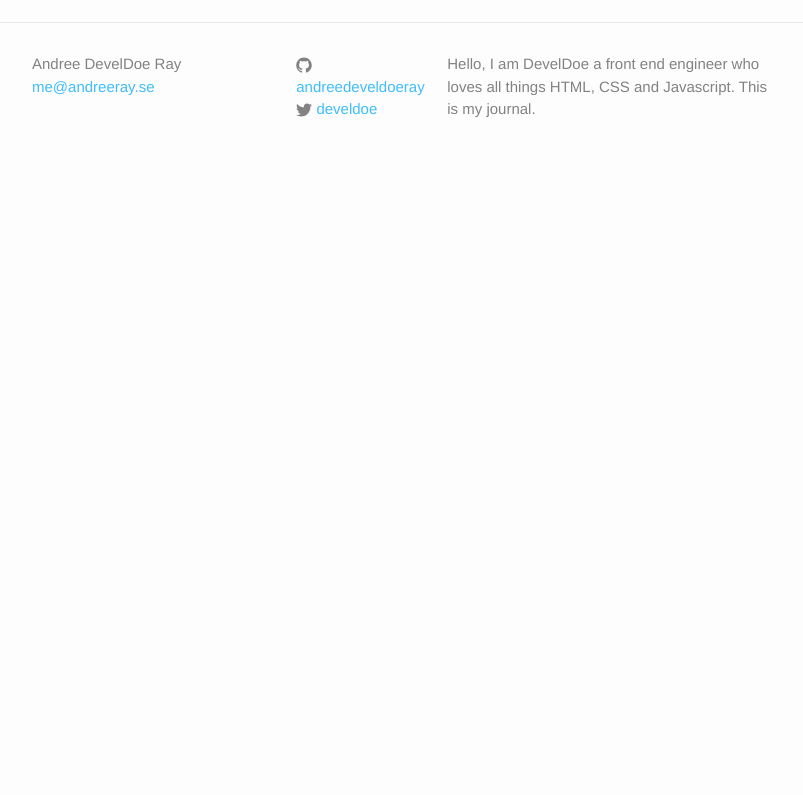
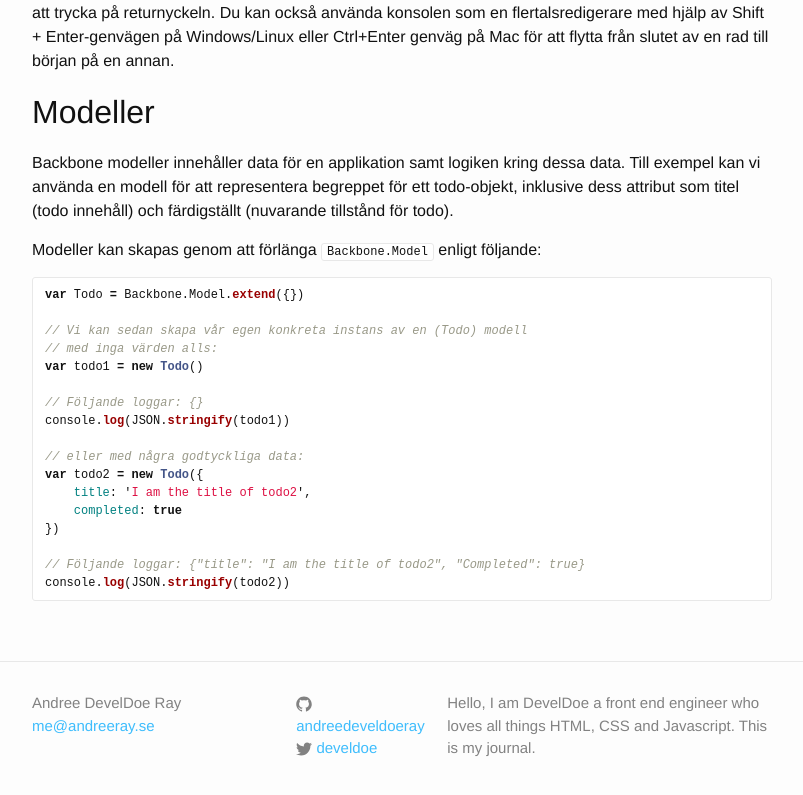
Before and after one commit to develdoe/develdoe.github.io, a Jekyll site: the page built from _posts/2017-10-30-backbonejs-basics.md, in a window 1280 px wide and 1400 px high, scrolled down 747 px. Shown: the part 580-1375 px from the top of the window, without its empty margins (238-1041 px from the left). Built offline with Jekyll 4.4.1, drawn with Linux system fonts in a browser that asks for light colours; before the commit the page ends 1508 px from its top, so only the background shows below that; some of the changed text lies outside the part shown.

Commit message:
Update 2017-10-30-backbonejs-basics.md

````diff
--- a/_posts/2017-10-30-backbonejs-basics.md
+++ b/_posts/2017-10-30-backbonejs-basics.md
@@ -32,3 +32,31 @@ De flesta exemplen kan också köras direkt från konsolen i webbläsarens utvec
 För Chrome kan du öppna DevTools via Chrome-menyn högst upp till höger: välj "Fler verktyg> verktyg för programmerare (eller F12)" eller alternativt använda genvägsknappen Control + Shift + I på Windows/Linux eller Kommando+Alternativ+I på Mac.
 
 ![devtools](https://addyosmani.com/backbone-fundamentals/img/devtools.png)
+
+Därefter växlar du till fliken Console, varifrån du kan skriva in och köra all typ av JavaScript-kod genom att trycka på returnyckeln. Du kan också använda konsolen som en flertalsredigerare med hjälp av Shift + Enter-genvägen på Windows/Linux eller Ctrl+Enter genväg på Mac för att flytta från slutet av en rad till början på en annan.
+
+## Modeller
+
+Backbone modeller innehåller data för en applikation samt logiken kring dessa data. Till exempel kan vi använda en modell för att representera begreppet för ett todo-objekt, inklusive dess attribut som titel (todo innehåll) och färdigställt (nuvarande tillstånd för todo).
+
+Modeller kan skapas genom att förlänga `Backbone.Model` enligt följande:
+
+```js
+var Todo = Backbone.Model.extend({})
+
+// Vi kan sedan skapa vår egen konkreta instans av en (Todo) modell
+// med inga värden alls:
+var todo1 = new Todo()
+
+// Följande loggar: {}
+console.log(JSON.stringify(todo1))
+
+// eller med några godtyckliga data:
+var todo2 = new Todo({
+    title: 'I am the title of todo2',
+    completed: true
+})
+
+// Följande loggar: {"title": "I am the title of todo2", "Completed": true}
+console.log(JSON.stringify(todo2))
+```
````
